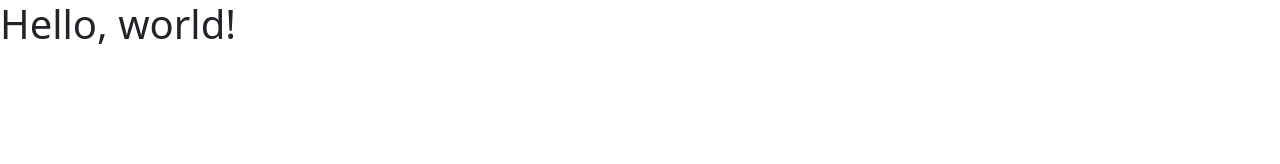
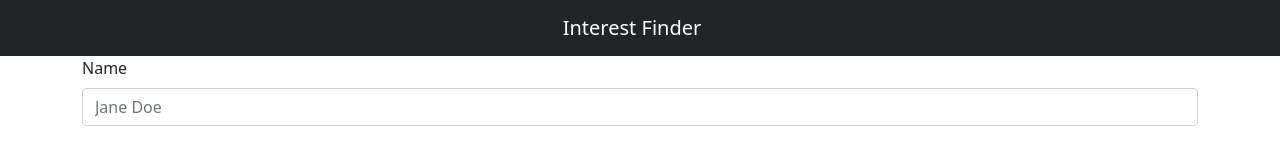
Before and after one commit to chasewhitfield/Techstar, a plain HTML site: page index.html in a window 1280 px wide. Drawn offline with nearby package versions, Linux system fonts and the light colour scheme.

Commit message:
added form

```diff
--- a/index.html
+++ b/index.html
@@ -7,20 +7,22 @@
 
         <!-- Bootstrap CSS -->
         <link href="https://cdn.jsdelivr.net/npm/bootstrap@5.1.3/dist/css/bootstrap.min.css" rel="stylesheet" integrity="sha384-1BmE4kWBq78iYhFldvKuhfTAU6auU8tT94WrHftjDbrCEXSU1oBoqyl2QvZ6jIW3" crossorigin="anonymous">
+        <!-- Bootstrap JS -->
+        <script src="https://cdn.jsdelivr.net/npm/bootstrap@5.1.3/dist/js/bootstrap.bundle.min.js" integrity="sha384-ka7Sk0Gln4gmtz2MlQnikT1wXgYsOg+OMhuP+IlRH9sENBO0LRn5q+8nbTov4+1p" crossorigin="anonymous"></script>
 
-    <title>Hello, world!</title>
+
+        <title>Interest Finder</title>
     </head>
     <body>
-    <h1>Hello, world!</h1>
+        <nav class="navbar navbar-dark bg-dark">
+            <div class="container-fluid justify-content-center">
+                <span class="navbar-brand">Interest Finder</span>
+            </div>
+        </nav>
 
-    <!-- Optional JavaScript; choose one of the two! -->
-
-    <!-- Option 1: Bootstrap Bundle with Popper -->
-    <script src="https://cdn.jsdelivr.net/npm/bootstrap@5.1.3/dist/js/bootstrap.bundle.min.js" integrity="sha384-ka7Sk0Gln4gmtz2MlQnikT1wXgYsOg+OMhuP+IlRH9sENBO0LRn5q+8nbTov4+1p" crossorigin="anonymous"></script>
-
-    <!-- Option 2: Separate Popper and Bootstrap JS -->
-    <!--
-    <script src="https://cdn.jsdelivr.net/npm/@popperjs/core@2.10.2/dist/umd/popper.min.js" integrity="sha384-7+zCNj/IqJ95wo16oMtfsKbZ9ccEh31eOz1HGyDuCQ6wgnyJNSYdrPa03rtR1zdB" crossorigin="anonymous"></script>
-    <script src="https://cdn.jsdelivr.net/npm/bootstrap@5.1.3/dist/js/bootstrap.min.js" integrity="sha384-QJHtvGhmr9XOIpI6YVutG+2QOK9T+ZnN4kzFN1RtK3zEFEIsxhlmWl5/YESvpZ13" crossorigin="anonymous"></script>
-    -->
+        <div class="container">
+            <label for="exampleFormControlInput1" class="form-label">Name</label>
+            <input type="email" class="form-control" id="exampleFormControlInput1" placeholder="Jane Doe">
+        </div>
     </body>
+</html>
```
Lines whose indentation alone changed are shown as unchanged.
